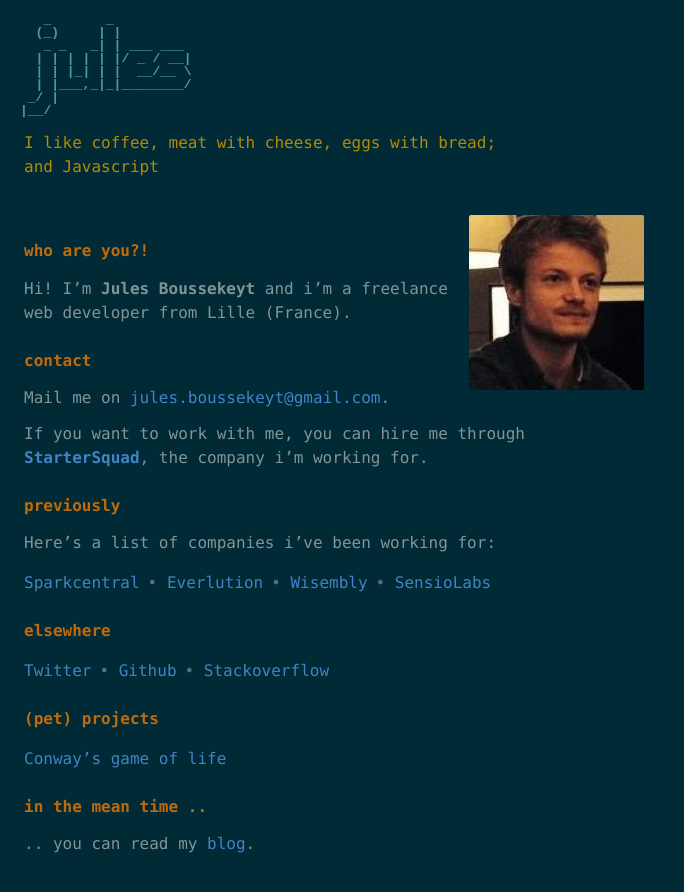
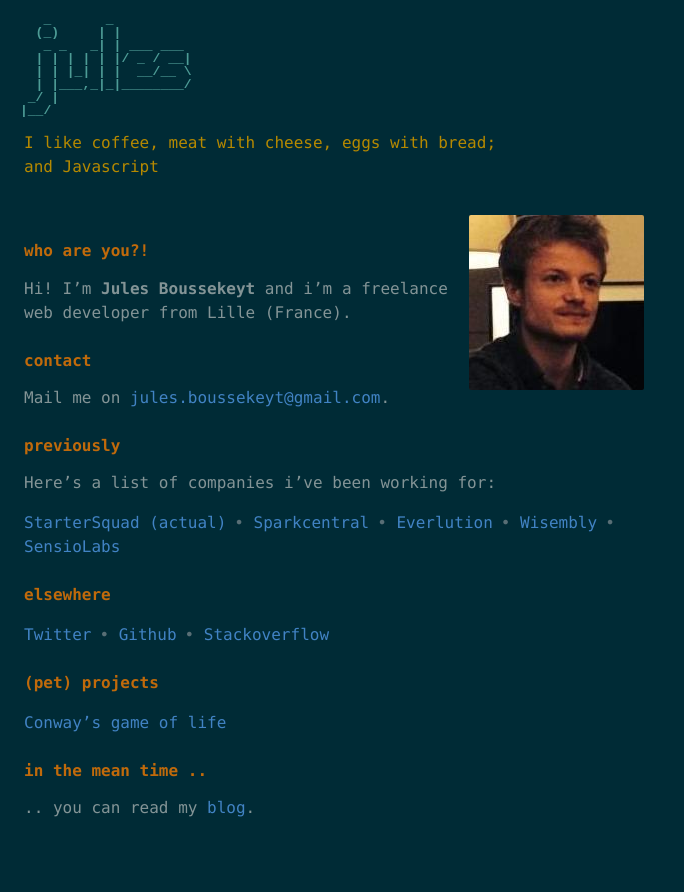
Before and after one commit to julesbou/julesbou.net, a Jekyll site: the page built from index.md, in a window 1280 px wide. Shown: the top 892 px of the page, without its empty margins (0-684 px from the left). Built offline with Jekyll 4.4.1, drawn with Linux system fonts in a browser that asks for light colours; nearby versions of some CDN libraries; library files that are not in the unit come from our copies; Markdown is read by kramdown in place of the engine named in the settings.

Commit message:
update index

```diff
--- a/index.md
+++ b/index.md
@@ -14,16 +14,14 @@ Hi! I'm __Jules Boussekeyt__ and i'm a freelance web developer from Lille (Franc
 ##contact
 Mail me on [jules.boussekeyt@gmail.com](mailto:jules.boussekeyt@gmail.com).
 
-If you want to work with me, you can hire me through [__StarterSquad__](http://startersquad.com),
-the company i'm working for.
-
 ##previously
 Here's a list of companies i've been working for:
 
-- [Sparkcentral](http://www.sparkcentral.com/)
-- [Everlution](http://www.everlution.com/)
-- [Wisembly](http://wisembly.com/fr/)
-- [SensioLabs](http://sensiolabs.com/)
+- [StarterSquad (actual)](http://startersquad.com)
+- [Sparkcentral](http://www.sparkcentral.com)
+- [Everlution](http://www.everlution.com)
+- [Wisembly](http://wisembly.com/fr)
+- [SensioLabs](http://sensiolabs.com)
 
 ##elsewhere
 - [Twitter](https://twitter.com/julesbou)
```
